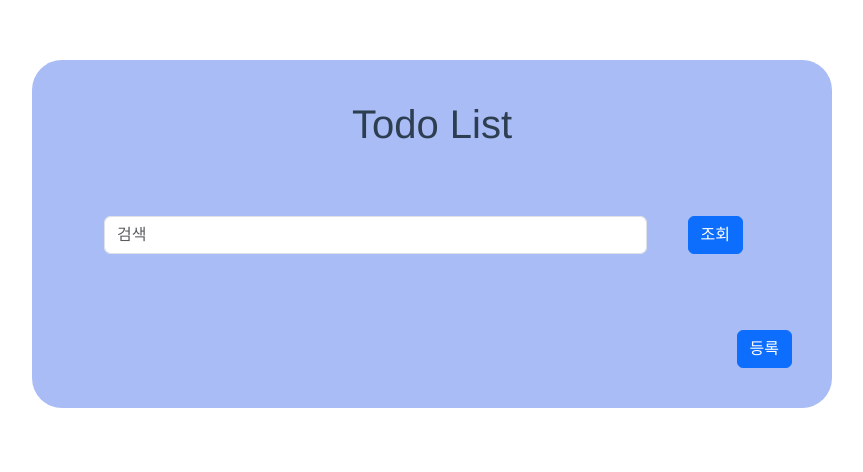
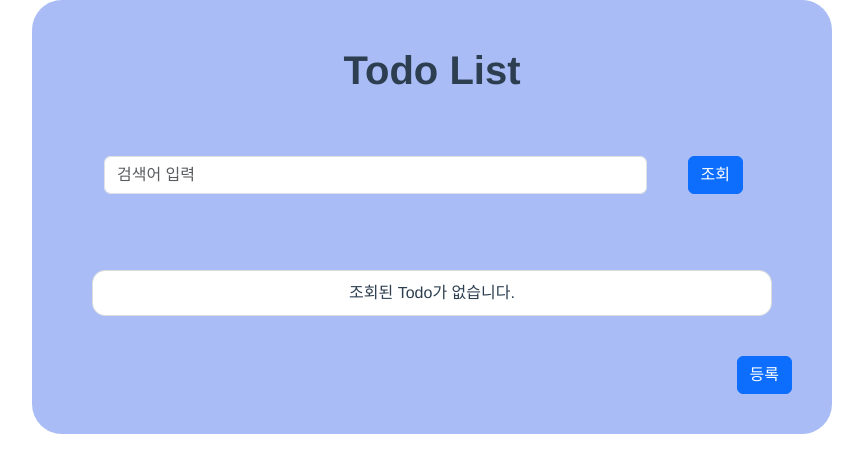
Before and after one commit to wjddnrud/Vue.js---todoList, a Vue app: page /list in a window 1280 px wide. Shown: the top 472 px of the page, without its empty margins (208-1071 px from the left). Built offline with nearby package versions, Linux system fonts and the light colour scheme.

Commit message:
1. 데이터 고유값 idx 추가 2. 등록 5개 이상부터 스크롤 발생 3. 검색 영역 컴포넌트 화 (피니아를 이용해서 최적화 해보기)

```diff
--- a/src/components/List.vue
+++ b/src/components/List.vue
@@ -1,100 +1,66 @@
 <template>
     <section class="todo-list">
-        <div class="search-bar">
-            <b-container class="bv-example-row">
-                <b-row class="justify-content-md-center">
-                    <b-col class="mb-3" sm="10">
-                        <b-form-input v-model="searchVal" v-on:keydown.enter="search" placeholder="검색"></b-form-input>
-                    </b-col>
-                    <b-col sm="2">
-                        <b-button variant="primary" v-on:click="search">조회</b-button>
-                    </b-col>
-                </b-row>
-            </b-container>
-        </div>
-
-        <b-container class="bv-example-row todo-items"
-            v-for="(todo, index) in (searchedTodoList.length > 0 ? searchedTodoList : todoList)" :key="todo.id">
-            <router-link :to="{ name: 'todoListSaveForm', query: { index: index } }">
-                <b-row class="align-items-center">
+        <div class="scrollable-container">
+            <b-container class="bv-example-row todo-items" v-for="todo in filteredTodoList" :key="todo.idx"
+                :class="{ 'hover-active': todo.isHovered }" @mouseenter="todo.isHovered = true"
+                @mouseleave="todo.isHovered = false">
+                <b-row class="align-items-center" @click="viewTodo(todo.idx)">
                     <b-col col-6>{{ todo.title }}</b-col>
                     <b-col col-2>{{ todo.writer }}</b-col>
                     <b-col col-2>{{ todo.regDate }}</b-col>
                     <b-col col-2 lg="auto">
-                        <b-button variant="light" type="button" v-on:click.stop="deleteTodo(index)">
+                        <b-button variant="light" type="button" v-on:click.stop.prevent="deleteTodo(todo.idx)">
                             <font-awesome-icon icon="trash-can" />
                         </b-button>
                     </b-col>
                 </b-row>
-            </router-link>
-        </b-container>
+            </b-container>
+            <b-container class="bv-example-row" v-if="!todoList.length">조회된 Todo가 없습니다.</b-container>
+        </div>
     </section>
 </template>
 <script>
 export default {
     name: 'TodoList',
-    components: {
-
-    },
     data() {
         return {
             todoList: [],
-            searchedTodoList: [],
-            searchVal: ''
         }
+    },
+    props: {
+        searchQuery: String // 부모로부터 검색어 전달받음
     },
     methods: {
         deleteTodo(index) {
-            if (confirm("삭제하시겠습니까?")) {
-
-                // 해당 인텍스를 기준으로 삭제
-                this.todoList.splice(index, 1);
-
-                // 로컬스토리지에 변경된 todoList 저장
-                localStorage.setItem('todoItem', JSON.stringify(this.todoList));
-                alert("삭제했습니다.");
+            if (confirm("Todo를 삭제하시겠습니까?")) {
+                this.todoList = this.todoList.filter((todo) => todo.idx !== index);
+                localStorage.setItem('todoItem', JSON.stringify(this.todoList)); // 로컬스토리지에 변경된 todoList 저장
+                alert("Todo가 삭제되었습니다.");
             } else {
-                alert("취소했습니다.");
+                alert("취소되었습니다.");
             }
         },
-        detailForm() {
-            // 등록 페이지로 이동
-            this.$router.push('/saveForm');
-        },
-        search() {
-            // 조회 버튼 클릭시 검색창에 입력된 문자를 가지고 제목에서 포함된 내용 찾아서 searchedList 구성하기
-            const inputVal = this.searchVal.trim();
-            console.log("inputVal : " + inputVal);
-
-            if (inputVal === '') {
-                this.searchedTodoList = [];
-                return;
-            }
-
-            // 검색어가 제목에 포함된 리스트만 재구성
-            this.searchedTodoList = this.todoList.filter(todo => todo.title.includes(inputVal));
-
-            console.log("this.searchedTodoList.length : " + this.searchedTodoList.length);
-            if (this.searchedTodoList.length === 0) {
-                alert("검색 결과가 없습니다.");
-            }
+        viewTodo(index) {
+            this.$router.push({
+                name: "todoListSaveForm",
+                query: { index }
+            });
         },
     },
     mounted() {
-        // 로컬스토리지에서 데이터 가져오기
-        const todoItem = localStorage.getItem('todoItem');
+        const todoItem = localStorage.getItem('todoItem');  // 로컬스토리지에서 데이터 가져오기
 
-        // 데이터가 존재하면 JSON 파싱하여 배열로 저장
         if (todoItem) {
-            try {
-                this.todoList = JSON.parse(todoItem);
-            } catch (e) {
-                console.error("JSON 파싱 오류 : ", e);
-                this.todoList = [];
-            }
+            this.todoList = JSON.parse(todoItem);   // 데이터가 존재하면 JSON 파싱하여 배열로 저장
         } else {
-            // 데이터가 없다면 빈 배열로 초기화
-            this.todoList = [];
+            this.todoList = []; // 데이터가 없다면 빈 배열로 초기화
+        }
+    },
+    computed: {
+        // eslint-disable-next-line vue/no-dupe-keys
+        filteredTodoList() {
+            if (!this.searchQuery) return this.todoList; // 검색어 없으면 전체 표시
+            return this.todoList.filter((todo) => todo.title.toLowerCase().includes(this.searchQuery.toLowerCase()));   // 검색어에 따라 필터링
         }
     }
 }
@@ -109,10 +75,28 @@ export default {
 }
 
 .todo-items {
-    border: 1px solid #ddd;
+    /* border: 1px solid #ddd; */
     border-radius: 8px;
     padding: 10px;
-    margin-bottom: 10px;
+    margin-top: 15px;
+    margin-bottom: 15px;
+    background-color: #D8D8D8;
+}
+
+.hover-active {
+    background-color: #CECEF6;
+    cursor: pointer;
+}
+
+.scrollable-container {
+    max-height: 430px;
+    /* 최대 높이 (5개 항목 기준) */
+    overflow-y: auto;
+    /* 스크롤 활성화 */
+    border: 1px solid #ddd;
+    /* 컨테이너 테두리 */
+    border-radius: 13px;
+    padding: 10px;
     background-color: #fff;
 }
 </style>
--- /dev/null
+++ b/src/components/SearchBar.vue
@@ -0,0 +1,38 @@
+<template>
+    <div class="search-bar">
+        <b-container class="bv-example-row">
+            <b-row class="justify-content-md-center">
+                <b-col class="mb-3" sm="10">
+                    <b-form-input type="text" v-model="query" @keydown.enter="emitQuery"
+                        placeholder="검색어 입력"></b-form-input>
+                </b-col>
+                <b-col sm="2">
+                    <b-button variant="primary" @click="emitQuery">조회</b-button>
+                </b-col>
+            </b-row>
+        </b-container>
+    </div>
+</template>
+<script>
+export default {
+    name: 'SearchBar',
+    data() {
+        return {
+            query: this.searchQuery || ''    // 초기값 설정
+        }
+    },
+    props: {
+        searchQuery: String
+    },
+    methods: {
+        emitQuery() {
+            this.$emit("updateQuery", this.query);  // 부모 컴포넌트로 검색어 전달
+        }
+    }
+}
+</script>
+<style>
+.search-bar {
+    padding: 20px;
+}
+</style>
--- a/src/components/layout/AppHeader.vue
+++ b/src/components/layout/AppHeader.vue
@@ -1,6 +1,6 @@
 <template>
     <div id="header">
-        <h1>Todo List</h1>
+        <p>Todo List</p>
     </div>
 </template>
 <script>
@@ -9,7 +9,9 @@ export default {
 }
 </script>
 <style>
-h1 {
-    padding: 20px;
+#header p {
+    padding-top: 20px;
+    font-weight: bold;
+    font-size: 40px;
 }
 </style>
--- a/src/views/TodoListSaveForm.vue
+++ b/src/views/TodoListSaveForm.vue
@@ -7,7 +7,7 @@
                     <b-form-input placeholder="작성자" v-model="writerVal" ref="writer" :readonly="isReadonly" />
                 </b-col>
                 <b-col sm="4">
-                    <b-form-input placeholder="'-'없이 YYYYMMDD 형식의 등록일자" v-model="regDateVal" ref="regDate" :readonly="isReadonly" />
+                    <b-form-input placeholder="YYYY-MM-DD" v-model="regDateVal" ref="regDate" :readonly="isReadonly" />
                 </b-col>
             </b-row>
             <b-row class="justify-content-md-center mb-2">
@@ -17,11 +17,13 @@
             </b-row>
             <b-row class="justify-content-md-center mb-2">
                 <b-col>
-                    <b-form-textarea placeholder="내용" v-model="contentVal" ref="content" style="height: 400px;" :readonly="isReadonly"></b-form-textarea>
+                    <b-form-textarea placeholder="내용" v-model="contentVal" ref="content" style="height: 400px;"
+                        :readonly="isReadonly"></b-form-textarea>
                 </b-col>
             </b-row>
         </b-container>
-        <b-button variant="secondary" type="button" v-on:click="this.$router.push('/list')" style="margin-right: 20px;">목록</b-button>
+        <b-button variant="secondary" type="button" v-on:click="this.$router.push('/list')"
+            style="margin-right: 20px;">목록</b-button>
         <b-button variant="primary" v-if="state === 'C' || state === 'U'" type="button" v-on:click="save">등록</b-button>
         <b-button variant="primary" v-else-if="state === 'V'" type="button" v-on:click="modify">수정</b-button>
     </section>
@@ -32,17 +34,20 @@ import { ValdUtil } from '@/utils/ValdUtil.js'
 import AppSubTitle from '@/components/layout/AppSubTitle.vue';
 
 export default {
-    name: 'App',
+    name: 'TodoListSaveForm',
     components: {
         AppSubTitle
     },
     data() {
         return {
             state: 'C',
+            idx: 0,
             writerVal: '',
             titleVal: '',
             regDateVal: new Date().toISOString().slice(0, 10),
-            contentVal: ''
+            contentVal: '',
+            isHovered: false,
+
         }
     },
     methods: {
@@ -52,7 +57,7 @@ export default {
                 this.$refs.writer.focus();
                 return false;
             }
-            if(!ValdUtil.isValdDt(this.regDateVal)) {
+            if (!ValdUtil.isValdDt(this.regDateVal)) {
                 alert("날짜 형식을 다시 확인해주세요.");
                 this.$refs.regDate.focus();
                 return false;
@@ -72,52 +77,37 @@ export default {
         save() {
             if (this.valid()) {
                 if (this.state === 'C') {
-                    // 기존 로컬 스토리지 데이터 가져오기
-                    const todoItem = JSON.parse(localStorage.getItem('todoItem')) || [];
-                    // yyyy-mm-dd 형식의 오늘 날짜
-                    const today = new Date().toISOString().slice(0, 10);
+                    const todoItem = JSON.parse(localStorage.getItem('todoItem')) || [];    // 기존 로컬 스토리지 데이터 가져오기
 
-                    if (!Array.isArray(todoItem)) {
-                        throw new Error("Invalid todoItem format in localStorage");
+                    if (todoItem != undefined && todoItem != '' && todoItem != []) {
+                        this.idx = todoItem[todoItem.length - 1].idx;
                     }
 
-                    // 새로운 Todo 추가
                     todoItem.push({
+                        idx: this.idx + 1, // 인덱스 자동증가 설정
                         writer: this.writerVal,
-                        regDate: today,
+                        regDate: this.regDateVal,
                         title: this.titleVal,
-                        content: this.contentVal
+                        content: this.contentVal,
+                        isHovered: false,
                     });
-
-                    // 로컬스토리지에 저장
-                    localStorage.setItem('todoItem', JSON.stringify(todoItem));
-
-                    alert('Todo 등록!');
-
-                    // 목록 페이지로 이동
-                    this.$router.push('/list');
+                    localStorage.setItem('todoItem', JSON.stringify(todoItem)); // 로컬스토리지에 저장
+                    alert('Todo가 등록되었습니다!');
+                    this.$router.push('/list'); // 목록 페이지로 리다이렉트
                 } else if (this.state === 'U') {
                     const index = this.$route.query.index;
+                    const todoItem = JSON.parse(localStorage.getItem('todoItem'));
+                    const item = todoItem.filter((todo) => todo.idx == index)[0];  // index에 해당하는 todoItem 가져오기
 
-                    const todoItem = JSON.parse(localStorage.getItem('todoItem'));
-
-                    const item = todoItem[index]; // index에 해당하는 todoItem 가져오기
-
-                    if (index !== undefined && index !== null) {
+                    if (item !== undefined && item !== null) {
                         item.writer = this.writerVal;
                         item.title = this.titleVal;
                         item.regDate = this.regDateVal;
                         item.content = this.contentVal;
 
-                        todoItem.splice(index, 1, item);
-
-                        // 로컬스토리지에 저장
-                        localStorage.setItem('todoItem', JSON.stringify(todoItem));
-
-                        alert('Todo 수정!');
-
-                        // 목록 페이지로 이동
-                        this.$router.push('/list');
+                        localStorage.setItem('todoItem', JSON.stringify(todoItem)); // 로컬스토리지에 저장
+                        alert('Todo가 수정되었습니다!');
+                        this.$router.push('/list'); // 목록 페이지로 리다이렉트
                     } else {
                         alert("수정할 항목을 찾을 수 없습니다.");
                     }
@@ -125,8 +115,9 @@ export default {
             }
         },
         modify() {
-            // 상태값 수정으로 변경
+            // 상태값 수정으로 변경 및 제목에 focus
             this.state = "U";
+            this.$refs.title.focus();
         },
     },
     created() {
@@ -134,21 +125,24 @@ export default {
         if (index !== undefined && index !== null) {
             this.state = 'V'; // 상세 페이지로 설정
             const todoItem = JSON.parse(localStorage.getItem('todoItem'));
-            const item = todoItem[index]; // index에 해당하는 todoItem 가져오기
+            const item = todoItem.filter((todo) => todo.idx == index)[0];  // index에 해당하는 todoItem 가져오기
+
             if (item) {
                 this.writerVal = item.writer;
                 this.regDateVal = item.regDate;
                 this.titleVal = item.title;
                 this.contentVal = item.content;
+                this.idx = item.idx;
             }
         }
     },
     computed: {
         isReadonly() {
-            // index가 존재하면 'readonly'로 설정
+            // index가 존재하면 'readonly'로 설정 => view 페이지로 설정
             return this.state === 'V' && this.$route.query.index !== undefined && this.$route.query.index !== null
         },
         subTitleText() {
+            // 부제 설정
             switch (this.state) {
                 case 'C':
                     return '등록';
@@ -158,20 +152,8 @@ export default {
                     return '상세';
                 default:
                     return '';
-
             }
         }
     }
 }
 </script>
-
-<style>
-#app {
-    font-family: Avenir, Helvetica, Arial, sans-serif;
-    -webkit-font-smoothing: antialiased;
-    -moz-osx-font-smoothing: grayscale;
-    text-align: center;
-    color: #2c3e50;
-    margin-top: 60px;
-}
-</style>
--- a/src/views/TodoListStat.vue
+++ b/src/views/TodoListStat.vue
@@ -1,6 +1,7 @@
 <template>
     <section class="todo-stat">
-        <TodoList />
+        <SearchBar :searchQuery="searchQuery" @updateQuery="updateSearchQuery" />
+        <TodoList :searchQuery="searchQuery" />
         <div class="button-container">
             <b-button variant="primary" type="button" v-on:click="saveform">등록</b-button>
         </div>
@@ -10,21 +11,25 @@
 
 <script>
 import TodoList from '@/components/List.vue'
+import SearchBar from '@/components/SearchBar.vue'
 
 export default {
     name: 'TodoListStat',
     components: {
-        TodoList
+        TodoList,
+        SearchBar
     },
     data() {
         return {
-
+            searchQuery: ''
         }
     },
     methods: {
         saveform: function () {
-            // 등록 페이지로 이동
-            this.$router.push('/saveForm');
+            this.$router.push('/saveForm'); // 등록 페이지로 이동
+        },
+        updateSearchQuery(newQuery) {
+            this.searchQuery = newQuery; // SearchBar에서 입력한 검색어 업데이트
         }
     }
 }
```
